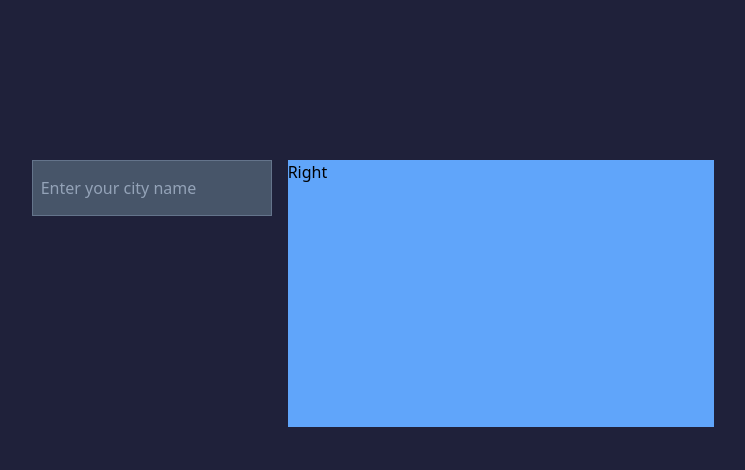
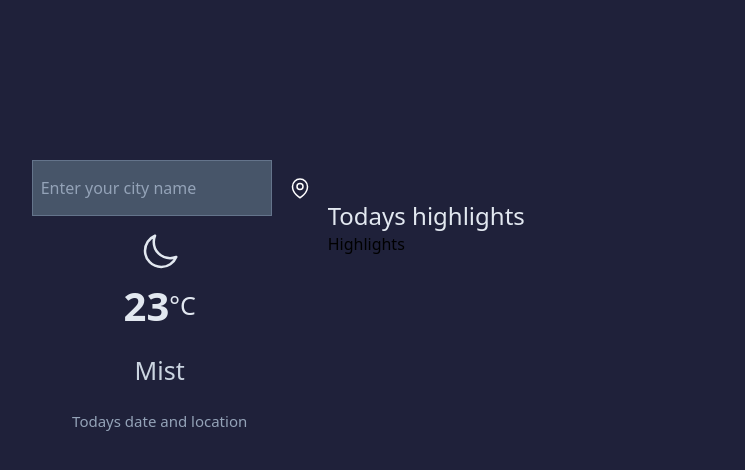
Before and after one commit to singhaman7462/Weather_app, a React (Vite) app: page / in a window 1280 px wide. Shown: the top 470 px of the page, without its empty margins (267-1012 px from the left). Built offline with nearby package versions, Linux system fonts and the light colour scheme.

Commit message:
completed the left part of the UI with hard coded values

```diff
--- a/src/App.jsx
+++ b/src/App.jsx
@@ -1,17 +1,19 @@
-import './App.css'
-import Temperature from './components/Temperature';
+import "./App.css";
+import Highlights from "./components/Highlights";
+import Temperature from "./components/Temperature";
 
 function App() {
-
-
   return (
-    <div className='bg-[#1F213A] h-screen flex justify-center'>
-      <div className='mt-40 w-1/5 h-1/3'>
-      <Temperature/>
+    <div className="bg-[#1F213A] h-screen flex justify-center">
+      <div className="mt-40 w-1/5 h-1/3">
+        <Temperature />
       </div>
-      <div className='bg-blue-400 mt-40 w-1/3 h-1/3'>Right</div>
+      <div className="mt-40 w-1/3 h-1/3 p-10">
+      <h2 className="text-slate-200 text-2xl">Todays highlights</h2>
+      <Highlights/>
+      </div>
     </div>
   );
 }
 
-export default App
+export default App;
--- /dev/null
+++ b/src/components/Highlights.jsx
@@ -0,0 +1,9 @@
+import React from 'react'
+
+function Highlights() {
+  return (
+    <div>Highlights</div>
+  )
+}
+
+export default Highlights
--- a/src/components/Temperature.jsx
+++ b/src/components/Temperature.jsx
@@ -21,7 +21,7 @@ function Temperature() {
             viewBox="0 0 24 24"
             stroke-width="1.5"
             stroke="white"
-            class="size-6"
+            className="w-6 h-6 text-transform scale-100 hover:scale-110 transition-transform duration-300 ease-in-out"
           >
             <path
               stroke-linecap="round"
@@ -36,6 +36,51 @@ function Temperature() {
           </svg>
         </div>
       </div>
+
+      <div className="flex justify-center mt-4">
+        {/* <svg
+          xmlns="http://www.w3.org/2000/svg"
+          fill="none"
+          viewBox="0 0 24 24"
+          stroke-width="1.5"
+          stroke="currentColor"
+          className="w-12 h-12 text-yellow-300 text-transform scale-100 hover:scale-110 transition-transform duration-300 ease-in-out"
+        >
+          <path
+            stroke-linecap="round"
+            stroke-linejoin="round"
+            d="M12 3v2.25m6.364.386-1.591 1.591M21 12h-2.25m-.386 6.364-1.591-1.591M12 18.75V21m-4.773-4.227-1.591 1.591M5.25 12H3m4.227-4.773L5.636 5.636M15.75 12a3.75 3.75 0 1 1-7.5 0 3.75 3.75 0 0 1 7.5 0Z"
+          />
+        </svg> */}
+
+        <svg
+          xmlns="http://www.w3.org/2000/svg"
+          fill="none"
+          viewBox="0 0 24 24"
+          stroke-width="1.5"
+          stroke="currentColor"
+          className="w-10 h-10 text-slate-200 text-transform scale-100 hover:scale-110 transition-transform duration-300 ease-in-out"
+        >
+          <path
+            stroke-linecap="round"
+            stroke-linejoin="round"
+            d="M21.752 15.002A9.72 9.72 0 0 1 18 15.75c-5.385 0-9.75-4.365-9.75-9.75 0-1.33.266-2.597.748-3.752A9.753 9.753 0 0 0 3 11.25C3 16.635 7.365 21 12.75 21a9.753 9.753 0 0 0 9.002-5.998Z"
+          />
+        </svg>
+      </div>
+
+      <div className="flex justify-center items-center text-slate-200 mt-1">
+        <p className="font-semibold text-[40px]">23</p>
+        <span className="text-[25px]">°C</span>
+      </div>
+
+      <div className="flex justify-center items-center text-slate-300 mt-4 text-[25px] text-transform scale-100 hover:scale-110 transition-transform duration-300 ease-in-out">
+        Mist
+      </div>
+
+      <div className="flex justify-center text-slate-400 mt-5 text-[15px]">
+        Todays date and location
+      </div>
     </>
   );
 }
```
